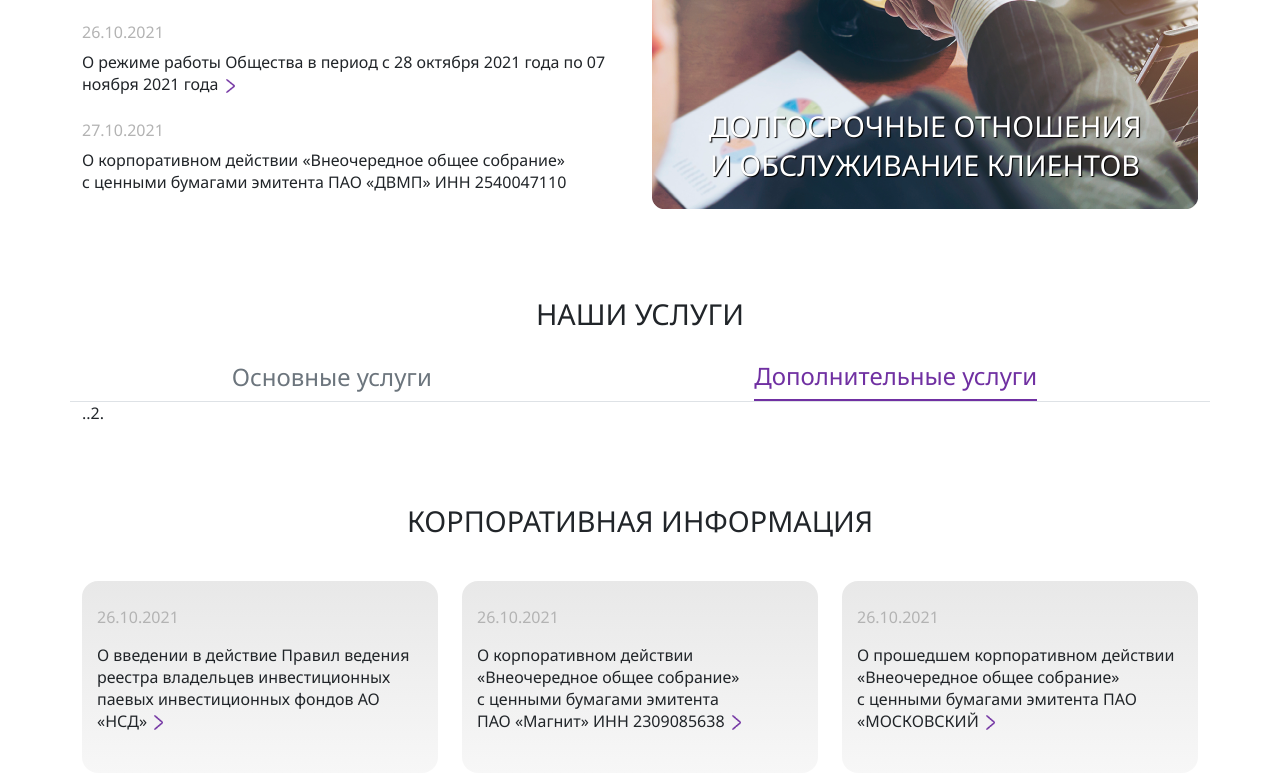
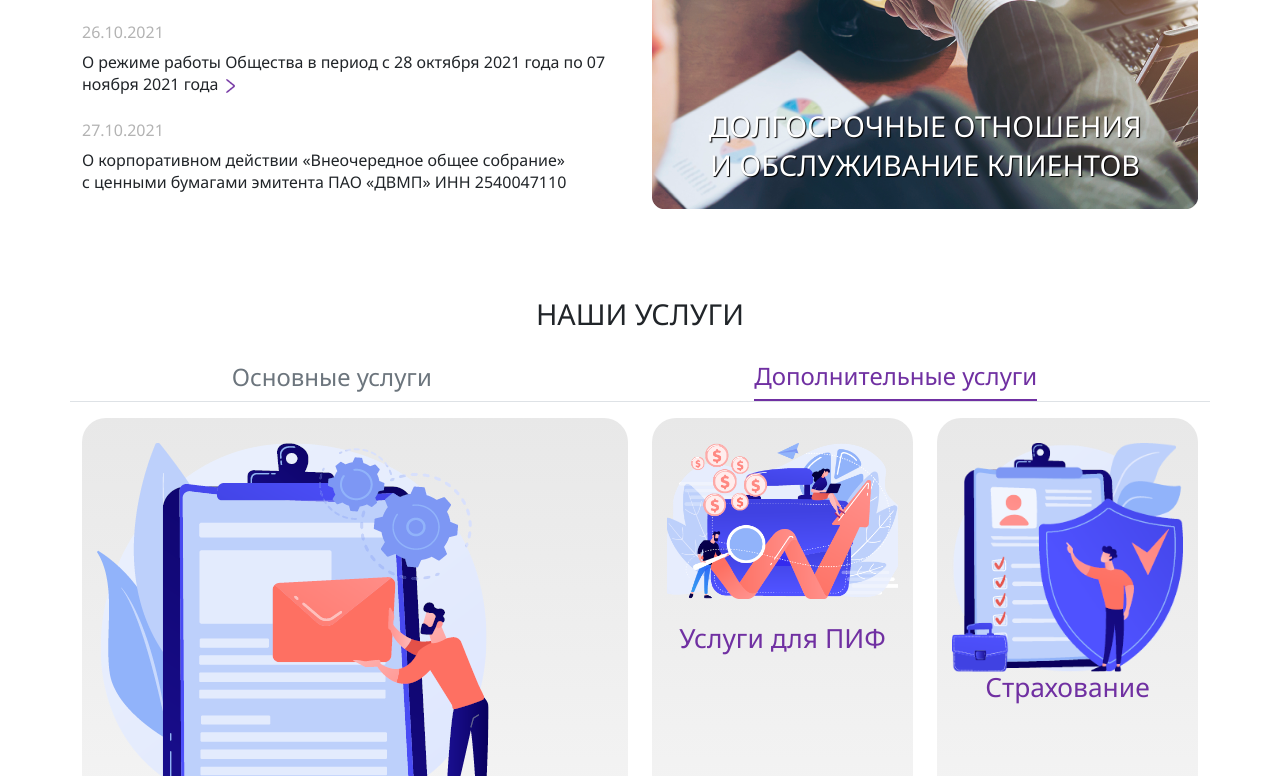
Before and after one commit to web-revenue/nzsd, a plain HTML site: page index.html in a window 1280 px wide. Both pictures are taken after a click on the tab "Дополнительные услуги". Shown: the part 440-1216 px from the top of the page. Drawn offline with nearby package versions, Linux system fonts and the light colour scheme.

Commit message:
Update index.html

```diff
--- a/index.html
+++ b/index.html
@@ -145,7 +145,29 @@
                     </div>
                 </div>
             </div>
-			<div class="tab-pane fade" id="servicestwo" role="tabpanel" aria-labelledby="servicestwo-tab">..2.</div>
+			<div class="tab-pane fade" id="servicestwo" role="tabpanel" aria-labelledby="servicestwo-tab">
+			     <div class="row">
+                    <div class="col-md-6 mt-3 mb-2">
+                       <div class="bg-usluga">
+                        <img class="img-fluid pb-0" src="image/20945271.png" alt="#" />
+                        <h2>Спецдепозитарные <br>услуги</h2>
+                        </div>
+                    </div>
+                    <div class="col-md-3 mt-3 mb-2 text-center">
+                       <div class="bg-usluga">
+                        <img class="img-fluid" src="image/20943442.png" alt="#" />
+                        <h2 class="h3 pt-md-4">Услуги для ПИФ</h2>
+                        </div>
+                    </div>
+                    <div class="col-md-3 mt-3 mb-2 text-center">
+                       <div class="bg-usluga">
+                        <img class="img-fluid" src="image/20944573.png" alt="#" />
+                        <h2 class="h3">Cтрахование</h2>
+                        </div>
+                    </div>
+				</div>
+
+			  </div>
 		  </div>
 
 	</div>
```
